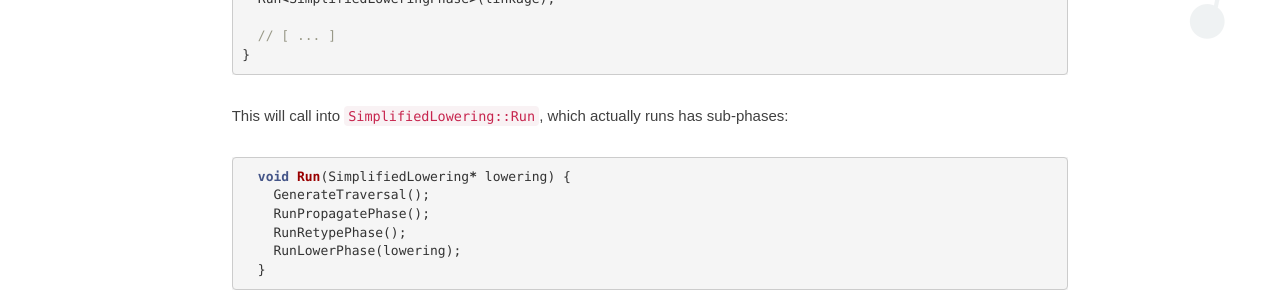
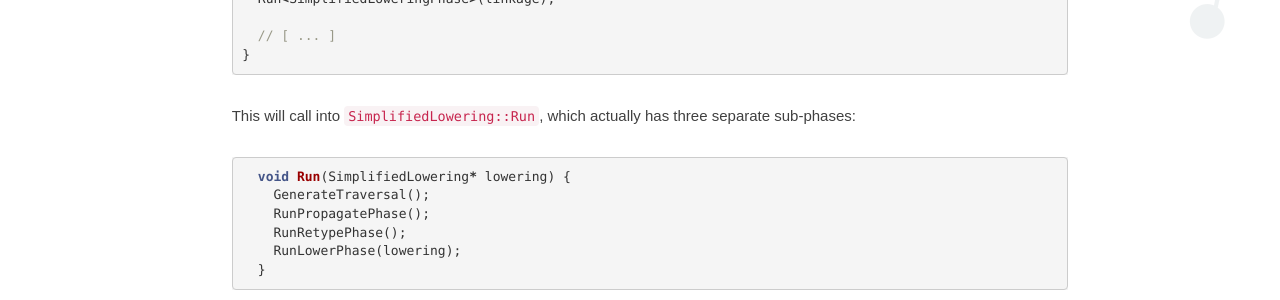
Before and after one commit to farazsth98/farazsth98.github.io, a Jekyll site: the page built from _posts/2021-01-06-cve-2020-16040-analysis.md, in a window 1280 px wide and 900 px high, scrolled down 6702 px. Shown: the part 153-453 px from the top of the window. Built offline with Jekyll 4.4.1, drawn with Linux system fonts in a browser that asks for light colours; nearby versions of some CDN libraries.

Commit message:
Fixed typo

````diff
--- a/_posts/2021-01-06-cve-2020-16040-analysis.md
+++ b/_posts/2021-01-06-cve-2020-16040-analysis.md
@@ -167,7 +167,7 @@ bool PipelineImpl::OptimizeGraph(Linkage* linkage) {
 }
 ```
 
-This will call into `SimplifiedLowering::Run`, which actually runs has sub-phases:
+This will call into `SimplifiedLowering::Run`, which actually has three separate sub-phases:
 
 ```c++
   void Run(SimplifiedLowering* lowering) {
````
